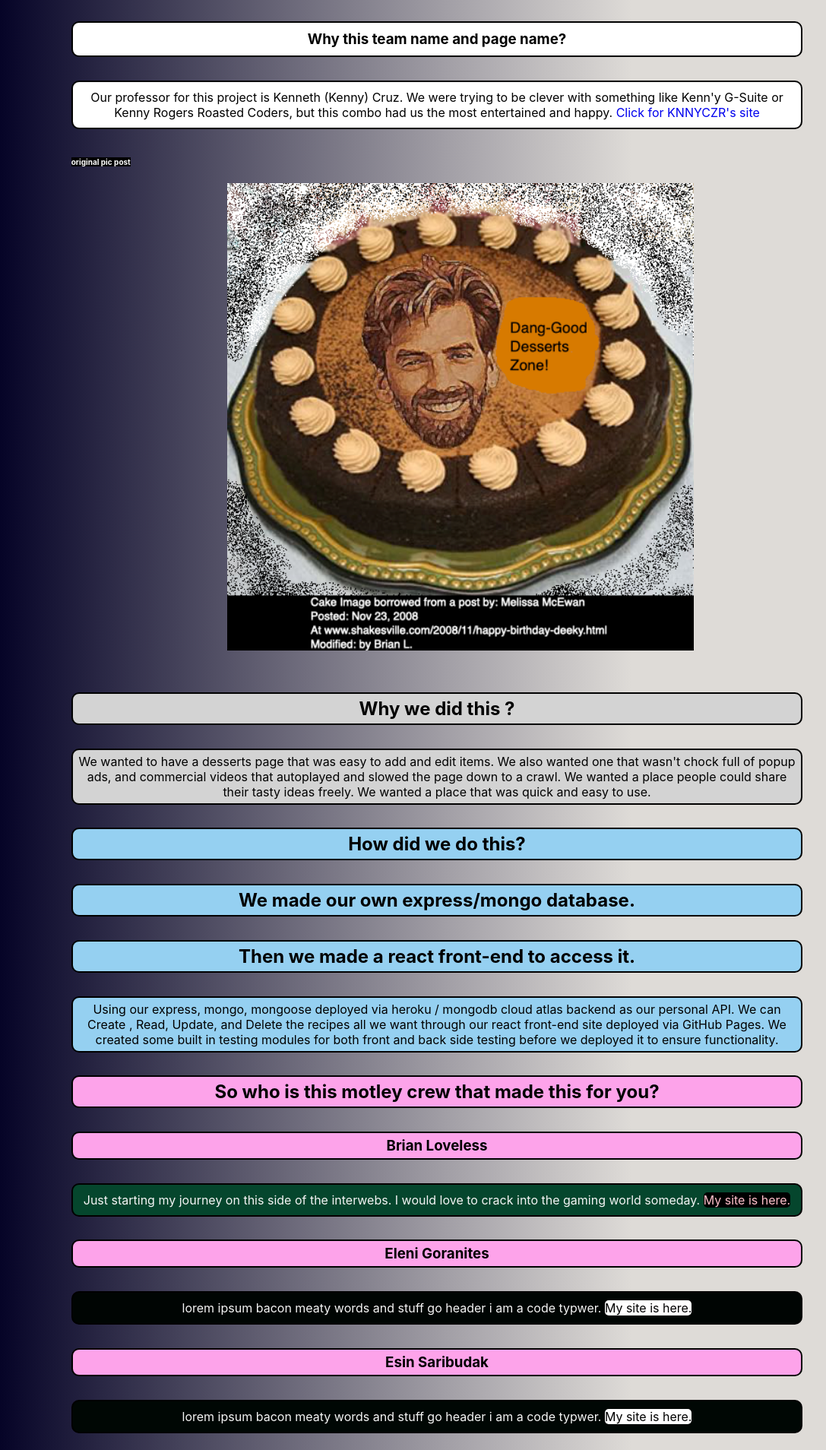
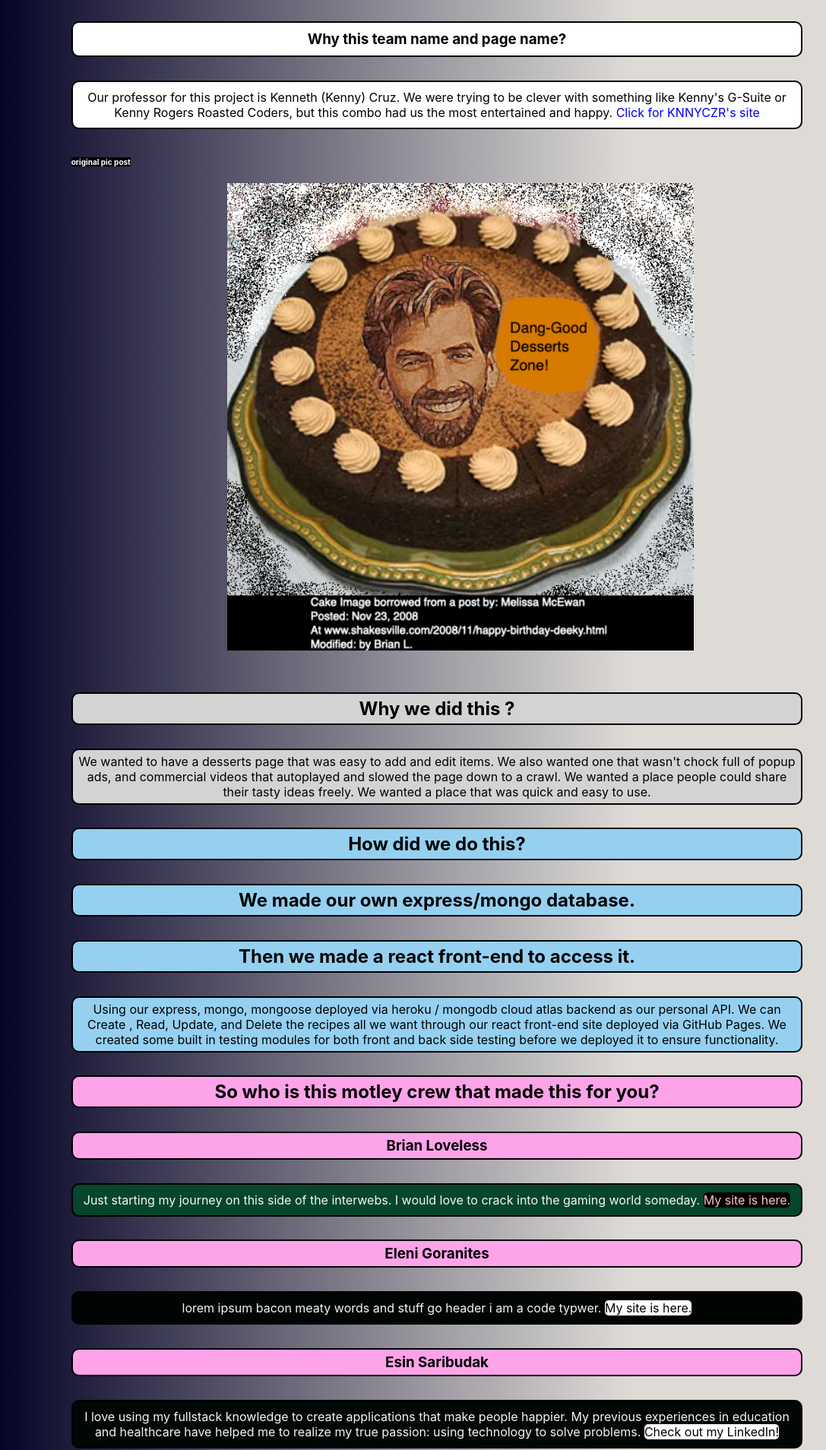
Before and after one commit to esin87/-ga-seir-project3-frontend, a React (Create React App) app: page /about in a window 1280 px wide. Shown: the part 256-2164 px from the top of the page at 76% size, without its empty margins (65-1152 px from the left). Built offline with nearby package versions, Linux system fonts and the light colour scheme.

Commit message:
esins about page edits

```diff
--- a/src/components/TeamAbout.js
+++ b/src/components/TeamAbout.js
@@ -4,110 +4,125 @@ import './TeamAbout.css';
 export default class TeamAbout extends Component {
 	render() {
 		return (
-			<div className='team'>
+			<div className="team">
 				<header>
-					<h1 className='top'>
+					<h1 className="top">
 						{' '}
 						All about the team: Kenny 's Log-Ins, who made this page!{' '}
 					</h1>{' '}
-					<h2 className='top'>
+					<h2 className="top">
 						{' '}
 						We made it: Brian, Eleni, Esin, and Vincent .
 					</h2>{' '}
 				</header>{' '}
 				<section>
-					<h3 className='top'> Why this team name and page name?</h3>
-					<p className='top'>
-						Our professor for this project is Kenneth (Kenny) Cruz. We were
-						trying to be clever with something like Kenn'y G-Suite or Kenny
-						Rogers Roasted Coders, but this combo had us the most entertained and
-						happy. <a href="http://knnyczr.com/" target="_blank" rel='noopener noreferrer'>Click for KNNYCZR's site</a>
+					<h3 className="top"> Why this team name and page name?</h3>
+					<p className="top">
+						Our professor for this project is Kenneth (Kenny) Cruz. We
+						were trying to be clever with something like Kenny's G-Suite
+						or Kenny Rogers Roasted Coders, but this combo had us the most
+						entertained and happy.{' '}
+						<a
+							href="http://knnyczr.com/"
+							target="_blank"
+							rel="noopener noreferrer">
+							Click for KNNYCZR's site
+						</a>
 					</p>
 				</section>
-				<h4 className='post-link'>
+				<h4 className="post-link">
 					<a
-						href='http://www.shakesville.com/2008/11/happy-birthday-deeky.html'
-						target='_blank'
-						rel='noopener noreferrer'>
+						href="http://www.shakesville.com/2008/11/happy-birthday-deeky.html"
+						target="_blank"
+						rel="noopener noreferrer">
 						{' '}
 						original pic post
 					</a>
 				</h4>
 				<img
-					className='kenCakeZone'
+					className="kenCakeZone"
 					src={require('../Project-3-Pictures/other/ken-cake1.png')}
-					alt='Kenny Loggins on a cake'></img>
-				<section className='y'>
-					<h2 className='why'> Why we did this ?</h2>
-					<p className='why'>
+					alt="Kenny Loggins on a cake"></img>
+				<section className="y">
+					<h2 className="why"> Why we did this ?</h2>
+					<p className="why">
 						{' '}
-						We wanted to have a desserts page that was easy to add and edit
-						items. We also wanted one that wasn't chock full of popup ads, and
-						commercial videos that autoplayed and slowed the page down to a
-						crawl. We wanted a place people could share their tasty ideas
-						freely. We wanted a place that was quick and easy to use.
+						We wanted to have a desserts page that was easy to add and
+						edit items. We also wanted one that wasn't chock full of popup
+						ads, and commercial videos that autoplayed and slowed the page
+						down to a crawl. We wanted a place people could share their
+						tasty ideas freely. We wanted a place that was quick and easy
+						to use.
 					</p>
 				</section>
-				<section className='hw'>
-					<h2 className='how'> How did we do this?</h2>
-					<h2 className='how'> We made our own express/mongo database.</h2>
-					<h2 className='how'> Then we made a react front-end to access it.</h2>
-					<p className='how'>
+				<section className="hw">
+					<h2 className="how"> How did we do this?</h2>
+					<h2 className="how"> We made our own express/mongo database.</h2>
+					<h2 className="how">
 						{' '}
-						Using our express, mongo, mongoose deployed via heroku / mongodb
-						cloud atlas backend as our personal API. We can Create , Read,
-						Update, and Delete the recipes all we want through our react
-						front-end site deployed via GitHub Pages. We created some built in
-						testing modules for both front and back side testing before we
-						deployed it to ensure functionality.{' '}
+						Then we made a react front-end to access it.
+					</h2>
+					<p className="how">
+						{' '}
+						Using our express, mongo, mongoose deployed via heroku /
+						mongodb cloud atlas backend as our personal API. We can Create
+						, Read, Update, and Delete the recipes all we want through our
+						react front-end site deployed via GitHub Pages. We created
+						some built in testing modules for both front and back side
+						testing before we deployed it to ensure functionality.{' '}
 					</p>
 				</section>
-				<section className='wh'>
-					<h2 className='who'>
+				<section className="wh">
+					<h2 className="who">
 						{' '}
 						So who is this motley crew that made this for you?
 					</h2>
-					<h3 className='who'> Brian Loveless</h3>
-					<p className='brian'>
-						Just starting my journey on this side of the interwebs. I would love
-						to crack into the gaming world someday.{' '}
+					<h3 className="who"> Brian Loveless</h3>
+					<p className="brian">
+						Just starting my journey on this side of the interwebs. I
+						would love to crack into the gaming world someday.{' '}
 						<a
-							href='https://www.brianloveless.com'
-							target='_blank'
-							rel='noopener noreferrer'>
+							href="https://www.brianloveless.com"
+							target="_blank"
+							rel="noopener noreferrer">
 							My site is here.
 						</a>
 					</p>
-					<h3 className='who'> Eleni Goranites</h3>
-					<p className='eleni'>
+					<h3 className="who"> Eleni Goranites</h3>
+					<p className="eleni">
 						lorem ipsum bacon meaty words and stuff go header i am a code
 						typwer.{' '}
-						<a href='#' target='_blank' rel='noopener noreferrer'>
+						<a href="#" target="_blank" rel="noopener noreferrer">
 							My site is here.
 						</a>
 					</p>
-					<h3 className='who'> Esin Saribudak</h3>
-					<p className='esin'>
-						lorem ipsum bacon meaty words and stuff go header i am a code
-						typwer.{' '}
-						<a href='#' target='_blank' rel='noopener noreferrer'>
-							My site is here.
+					<h3 className="who"> Esin Saribudak</h3>
+					<p className="esin">
+						I love using my fullstack knowledge to create applications
+						that make people happier. My previous experiences in education
+						and healthcare have helped me to realize my true passion:
+						using technology to solve problems.{' '}
+						<a
+							href="https://www.linkedin.com/in/esinsaribudak/"
+							target="_blank"
+							rel="noopener noreferrer">
+							Check out my LinkedIn!
 						</a>
 					</p>
-					<h3 className='who'> Vincent Chen</h3>
-					<p className='vincent'>
-						I really enjoy the front end side of developing but I am always
-						looking to learn and incorporate new things. My portfolio is a work
-						in progress but feel free to check it out:{' '}
+					<h3 className="who"> Vincent Chen</h3>
+					<p className="vincent">
+						I really enjoy the front end side of developing but I am
+						always looking to learn and incorporate new things. My
+						portfolio is a work in progress but feel free to check it out:{' '}
 						<a
-							href='https://vbc221.github.io/Vincent-Portfolio-Choice/'
-							target='_blank'
-							rel='noopener noreferrer'>
+							href="https://vbc221.github.io/Vincent-Portfolio-Choice/"
+							target="_blank"
+							rel="noopener noreferrer">
 							My portfolio.
 						</a>
 					</p>
 				</section>
-				<h1 className='foot-team'>Thanks for visiting our site!</h1>
+				<h1 className="foot-team">Thanks for visiting our site!</h1>
 			</div>
 		);
 	}
```
